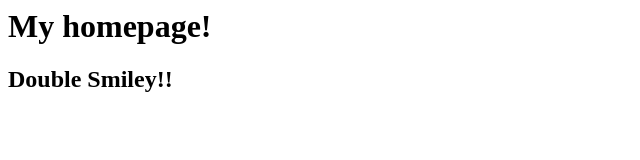
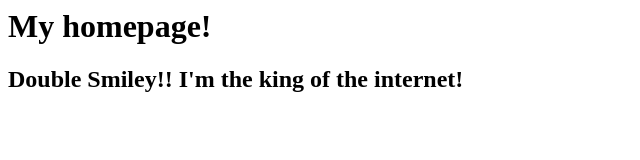
Before and after one commit to ronandersondesigns/UIUXDesigner, a plain HTML site: page index.html in a window 1280 px wide. Shown: the whole page, without its empty margins (0-640 px from the left). Drawn offline with Linux system fonts and the light colour scheme.

Commit message:
Update index.html

```diff
--- a/index.html
+++ b/index.html
@@ -1,6 +1,6 @@
 <html>
     <head>
-      <title>My Homepage
+      <title>Motion Designer
       </title>
     </head>
 
@@ -9,6 +9,7 @@
 
   <h2>
     Double Smiley!!
+    I'm the king of the internet!
   </h2>
 
 </body>
```
